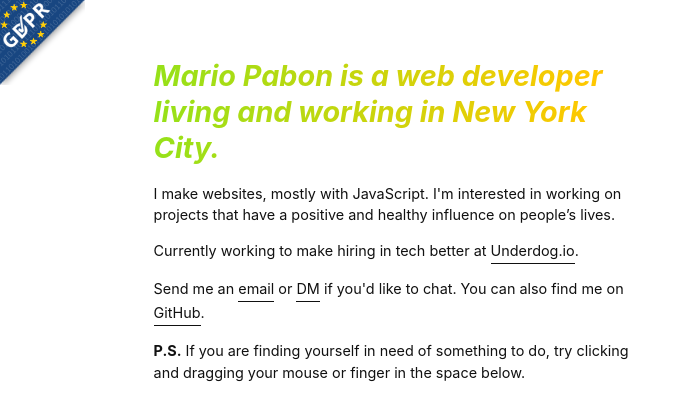
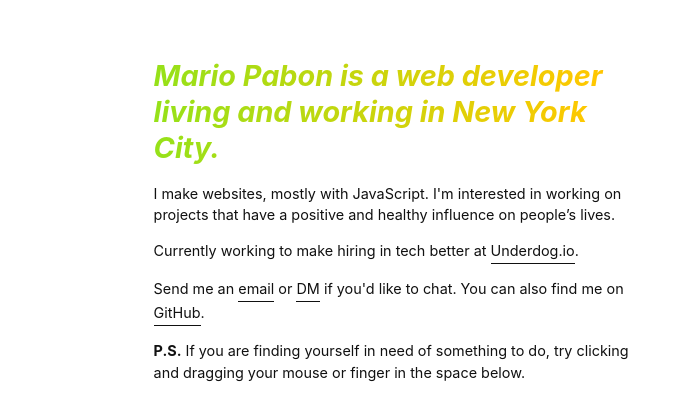
Before and after one commit to realplatanopapi/mariopabon.com, a PHP site: page / in a window 1280 px wide. Shown: the top 420 px of the page, without its empty margins (0-691 px from the left). Run offline with PHP 8.4, Linux system fonts and the light colour scheme.

Commit message:
Revert GDPR compliance

```diff
--- a/index.html
+++ b/index.html
@@ -28,7 +28,6 @@
           <strong>P.S.</strong> If you are finding yourself in need of something to do, try clicking and dragging your mouse or finger in the space below.
         </p>
       </section>
-      <img class="gdpr" alt="GDPR banner" src="./gdpr.png" />
     </main>
   </body>
 </html>
--- a/styles.css
+++ b/styles.css
@@ -196,26 +196,6 @@ a:hover {
   position: fixed;
 }
 
-@keyframes bannerSlide {
-  0% {
-    transform: translate(-100%, -100%);
-  }
-
-  100% {
-    transform: translate(0, 0);
-  }
-}
-
-.gdpr {
-  animation: bannerSlide ease-in 0.5s;
-  animation-delay: 0.5s;
-  animation-fill-mode: both;
-  left: 0;
-  position: fixed;
-  top: 0;
-  width: 85px;
-}
-
 @media screen and (max-width: 600px) {
   h1,
   h2 {
```
